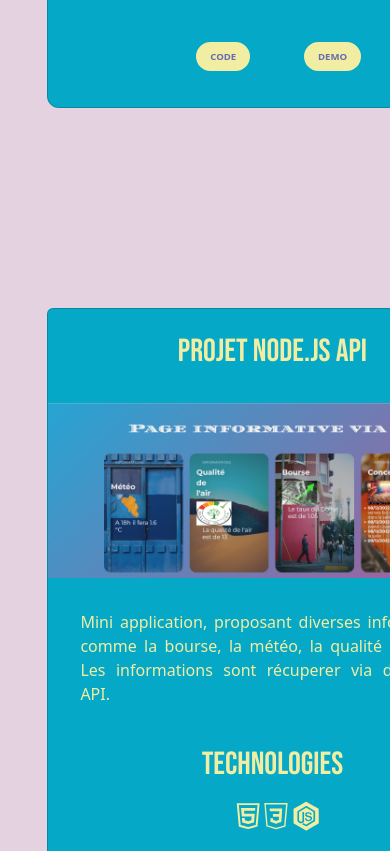
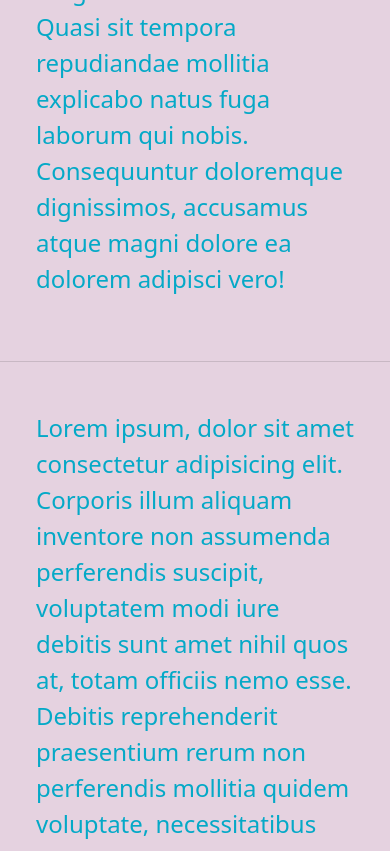
Before and after one commit to Baboo81/baboo81.github.io, a PHP site: page / in a window 390 px wide; the page is wider, and only the part inside the window is pictured. Shown: the part 5649-6500 px from the top of that part. Run offline with PHP 8.4, Linux system fonts and the light colour scheme.

Commit message:
Added list-group

```diff
--- a/assets/css/styles.css
+++ b/assets/css/styles.css
@@ -163,9 +163,11 @@ h1:nth-child(4){
 
 #titleProjets
 {
-    font-size: 6em !important;
+
+    font-size: 9em !important;
+    text-align: center;
+    margin-bottom: 200px;
     animation: flash2 4s linear infinite;
-    text-align: center;
 }
 
 @keyframes flash2
@@ -303,7 +305,7 @@ button:hover
 /*Img size*/
 #imgCards
 {
-    height: 220px;
+    height: 220px !important;
 }
 
 /*SVG*/
@@ -484,6 +486,25 @@ button:hover
 }
 /*END*/
 
+/*List-group*/
+#list
+{
+    background-color: var(--pink);
+    color: var(--blue);
+    font-size: 1.5em;
+}
+
+#logo1
+{
+    height: 300px;
+    width: 350px;
+}
+
+#logo2
+{
+    height: 300px;
+    width: 350px;
+}
 
 footer
 {
--- a/index.html
+++ b/index.html
@@ -847,11 +847,34 @@
                 <!-- SVG de séparation  -->
                 <img src="../assets/img/svg/Wave2.svg" alt="">
             </section>
-            <section class="d-flex" id="part-pink">
-                <div class="bulles">
-
+            <section id="part-pink">
+               <div class="list-group list-group-flush my-3">
+                    <h1 class="p-4" id="titleProjets">Pictos</h1>
+                    <article id="list" class="list-group-item p-4">
+                        <div class="row">
+                            <div class="col-12 col-md-4 d-none d-md-block">
+                                <img id="logo1" src="./assets/img/logo/Logo1.png" alt="Logo représentant un ordinateur">
+                            </div>
+                            <div class="col-12 col-md-8 p-4">
+                                <p>Lorem ipsum dolor sit, amet consectetur adipisicing elit. Consectetur velit dolores asperiores quisquam quam magnam ullam vero iure. Quasi sit tempora repudiandae mollitia explicabo natus fuga laborum qui nobis. Consequuntur doloremque dignissimos, accusamus atque magni dolore ea dolorem adipisci vero!</p>
+                            </div>
+                        </div>
+                    </article>
+                    <article id="list" class="list-group-item p-4">
+                        <div class="row">
+                            <div class="col-12 col-md-4 d-none d-md-block">
+                                <img id="logo2" src="./assets/img/logo/Logo2.png" alt="Logo représentant un pissenlit">
+                            </div>
+                            <div class="col-12 col-md-8 p-4">
+                                <p>Lorem ipsum, dolor sit amet consectetur adipisicing elit. Corporis illum aliquam inventore non assumenda perferendis suscipit, voluptatem modi iure debitis sunt amet nihil quos at, totam officiis nemo esse. Debitis reprehenderit praesentium rerum non perferendis mollitia quidem voluptate, necessitatibus dolore.</p>
+                            </div>
+                        </div>
+                    </article>
                 </div>
             </section>
+            <div class="bulles">
+
+            </div>
         </main>
         <footer>
             <p class="p-4">&copy;Chris Rodriguez Perez</p>
```
